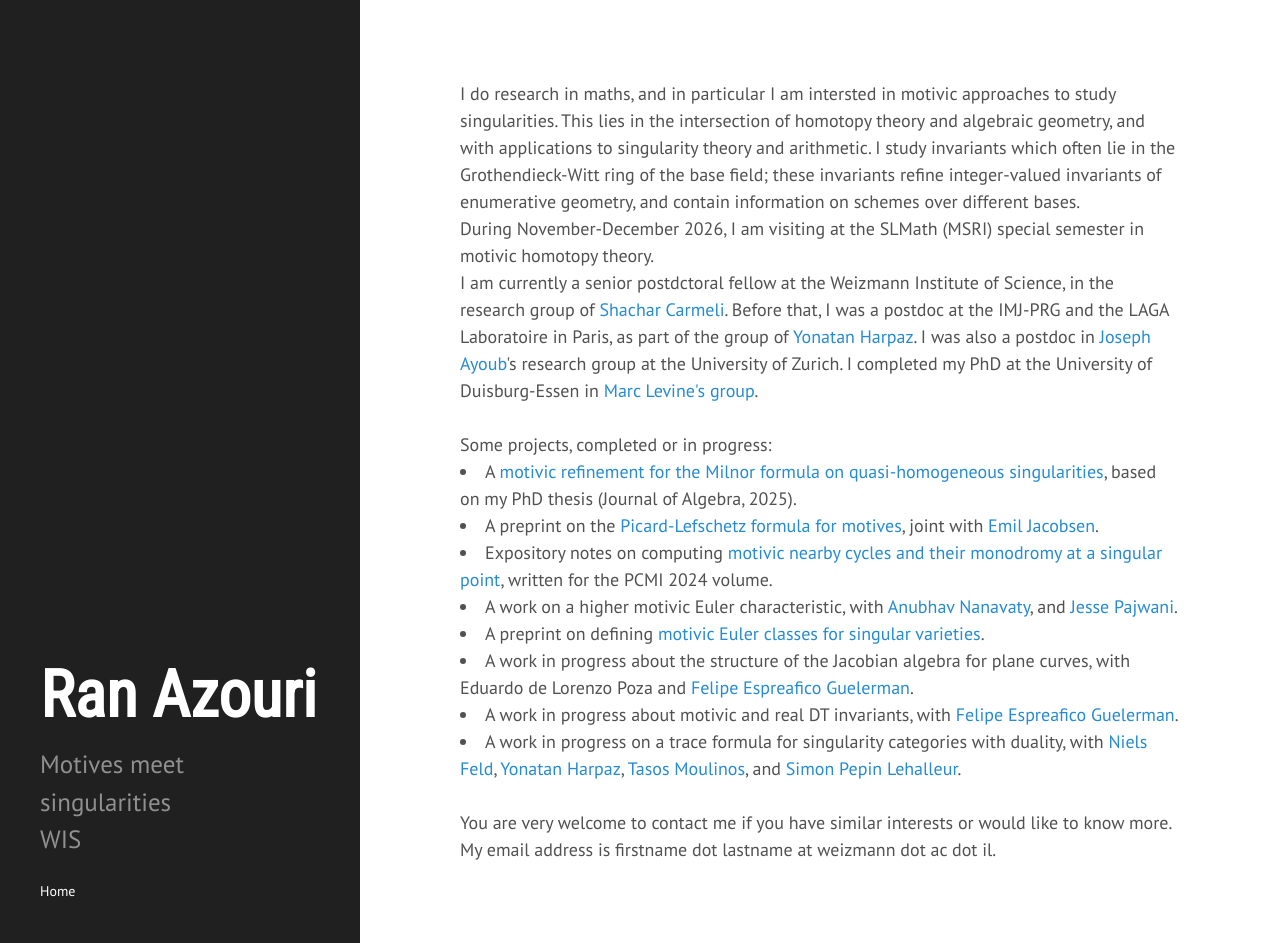
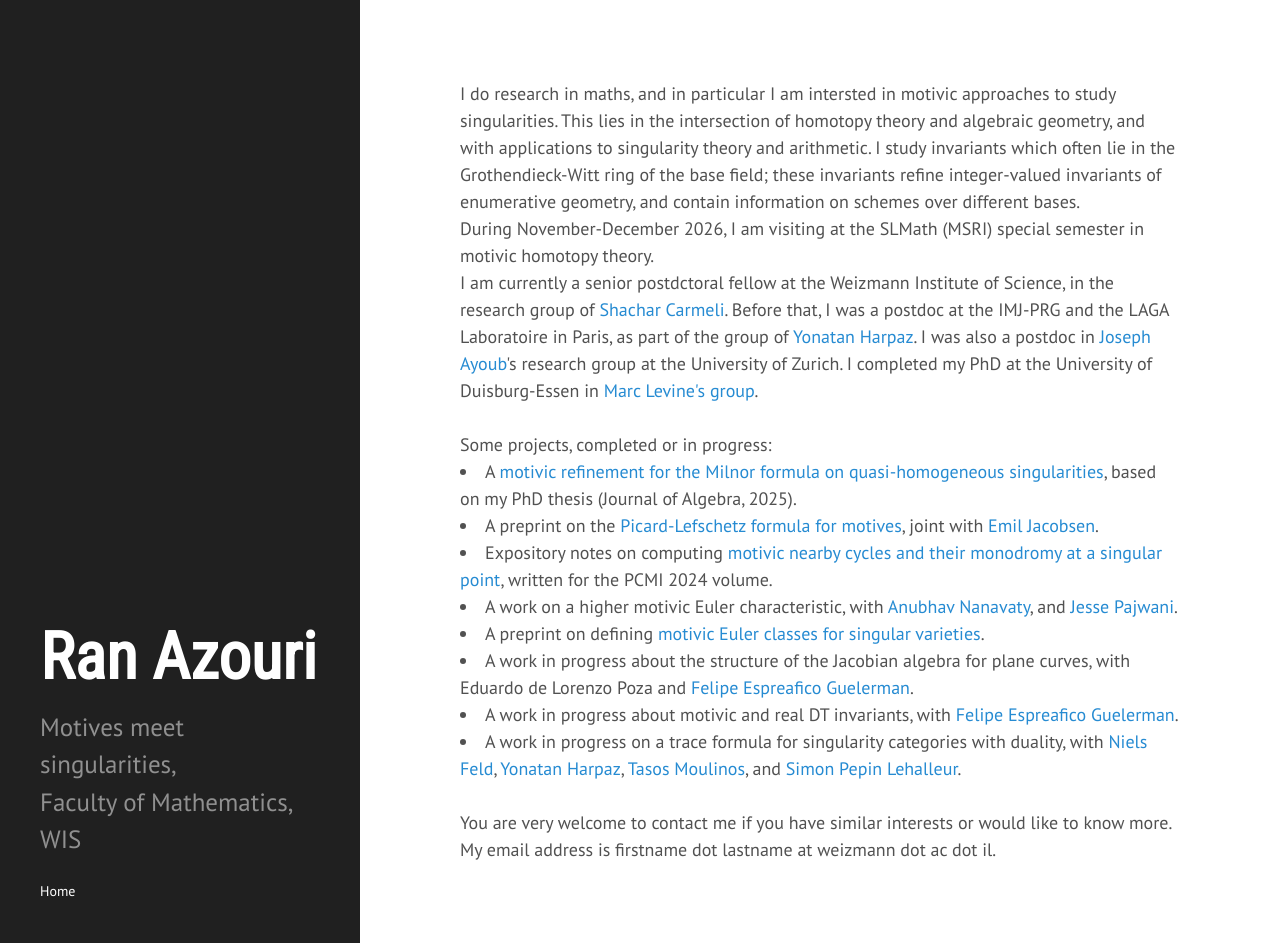
Before and after one commit to ransass/ransass.github.io, a Jekyll site: the page built from index.html, in a window 1280 px wide and 943 px high. Built offline with Jekyll 4.4.1, drawn with Linux system fonts in a browser that asks for light colours; some web fonts are replaced; the list of posts is cut into pages by our own code.

Commit message:
Update _config.yml

```diff
--- a/_config.yml
+++ b/_config.yml
@@ -9,7 +9,7 @@ permalink:        pretty
 # Setup
 title:            Ran Azouri
 tagline:          'mathematician'
-description:     Motives meet singularities <br/> WIS
+description:     Motives meet singularities, <br/> Faculty of Mathematics, WIS
 url:              https://www.ranazouri.com
 baseurl:          /
 
```
